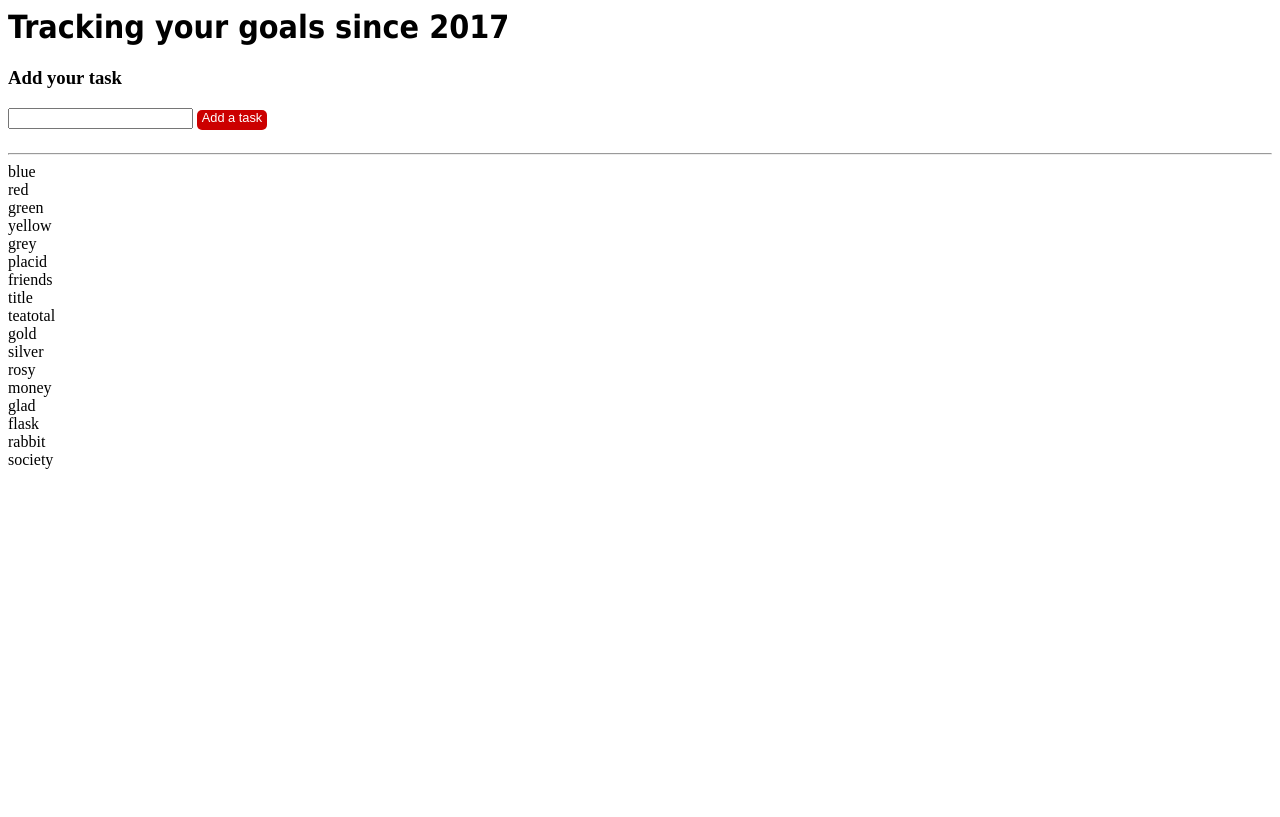
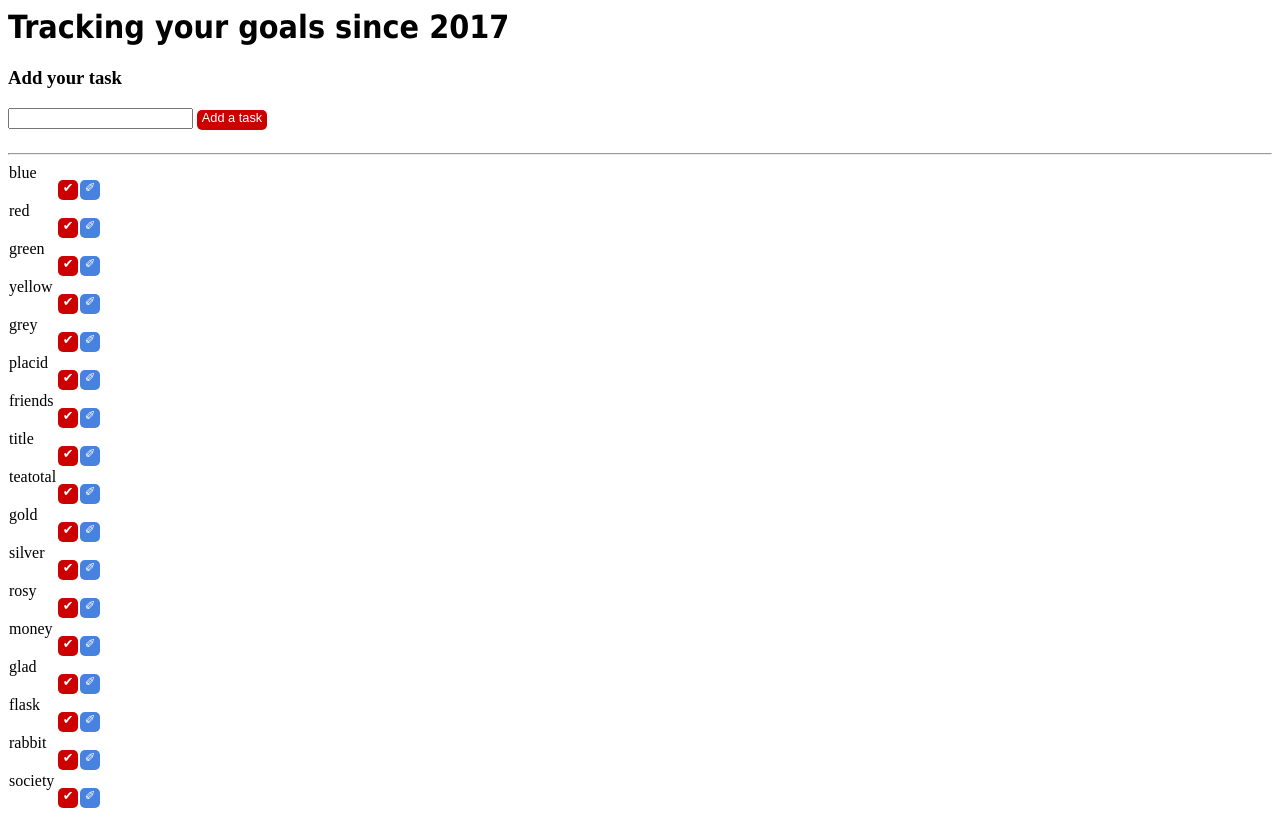
Before and after one commit to AniaMakes/todolist-jquery, a Django app: page /jquerytodolist/ in a window 1280 px wide. Before the commit the page ends 469 px from the top, so only its background shows below. Run offline with Django 3.2, Linux system fonts and the light colour scheme; data comes from the database, SQL or seed files in the repository; both versions use the stored data as it was after the commit; some libraries are stand-ins or nearby versions.

Commit message:
added buttons but there's still plenty to work on

```diff
--- a/mysite/jquerytodolist/static/jquerytodolist/script.js
+++ b/mysite/jquerytodolist/static/jquerytodolist/script.js
@@ -54,6 +54,6 @@ $(document).ready(function() {
 });
 
 $(document).ready(function(){
-    alert(first_todo_id);
+    // alert(first_todo_id);
     $(".todos").append(past_waiting_todos);
 });
--- a/mysite/jquerytodolist/static/jquerytodolist/style.css
+++ b/mysite/jquerytodolist/static/jquerytodolist/style.css
@@ -12,6 +12,35 @@
 	margin-top:2px;
 }
 
+#deleteTask{
+    display: inline-block;
+    height:20px;
+	width:20px;
+	background-color:#cc0000;
+	font-family:arial;
+    font-size: 80%;
+	color:#ffffff;
+	border-radius: 5px;
+	text-align:center;
+    vertical-align:top;
+	margin-top:2px;
+}
+
+#editTask{
+    display: inline-block;
+    height:20px;
+	width:20px;
+	background-color:#4782e0;
+	font-family:arial;
+    font-size: 80%;
+	color:#ffffff;
+	border-radius: 5px;
+	text-align:center;
+    vertical-align:top;
+	margin-top:2px;
+}
+
+
 form {
     display: inline-block;
 }
--- a/mysite/jquerytodolist/templates/jquerytodolist/index.html
+++ b/mysite/jquerytodolist/templates/jquerytodolist/index.html
@@ -9,9 +9,11 @@
     <script>
         var x;
         var past_waiting_todos = "";
-	    {% for task in waiting_todos %}
-            past_waiting_todos += '{{task.task_text}}' + "<br />";
-    	{% endfor %}
+            "<table>"
+    	    {% for task in waiting_todos %}
+                past_waiting_todos += "<tr>" + "<td>" + '{{task.task_text}}' + "</td>" + "<td>" + "<div id='deleteTask' name=delete_task_{{task.id}}>&#10004;</div>" + "</td>" + "<td>" + "<div id='editTask' name=edit_task_{{task.id}}>&#10000;</div>" + "</td>"+ "</tr>" ;
+        	{% endfor %}
+            "</table>"
     </script>
 
     <script type="text/javascript" src={% static "jquerytodolist/script.js" %}></script>
--- a/mysite/jquerytodolist/views.py
+++ b/mysite/jquerytodolist/views.py
@@ -1,5 +1,8 @@
 from django.http import HttpResponse
 from django.shortcuts import redirect, render
+from django import forms
+from django.template import loader
+from django.urls import reverse
 
 from .models import Task
 from .submit import complete_task, edit_submission, save_submission
@@ -12,15 +15,75 @@ def index(request):
     past_search_term = ""
     task_to_be_edited_text = ""
 
-    if request.POST != {}:
-        print(request.POST)
-        print(type(request.POST))
-        print (type(request.POST["task_text"]))
+    for item_name in request.POST:
+        item_value = request.POST[item_name]
+        complete_prefix = 'complete_task_'
+        delete_prefix = "delete_submission_"
+        undo_prefix = "undo_complete_"
+        edit_prefix = "edit_task_"
+        save_prefix = "save_task_"
+        cancel_prefix = "cancel_task_"
 
-        content = (request.POST["task_text"])
-        if content != "":
-            if not Task.objects.filter(task_text=content).exists():
-                save_submission(content)
+        if (item_name.startswith(complete_prefix)):
+            task_id_str = item_name[len(complete_prefix):]
+            id_to_complete = int(task_id_str)
+            print (id_to_complete)
+            Task.objects.filter(id=id_to_complete).update(completed = True)
+
+        if (item_name.startswith(delete_prefix)):
+            task_id_str = item_name[len(delete_prefix):]
+            id_to_delete = int(task_id_str)
+            print (id_to_delete)
+            Task.objects.filter(id=id_to_delete).delete()
+
+        if (item_name.startswith(undo_prefix)):
+            task_id_str = item_name[len(undo_prefix):]
+            id_to_undo = int(task_id_str)
+            print (id_to_undo)
+            Task.objects.filter(id=id_to_undo).update(completed = False)
+
+        if (item_name.startswith(save_prefix)):
+            task_id_str = item_name[len(save_prefix):]
+            id_to_save = int(task_id_str)
+            print (id_to_save)
+            content = (request.POST['text_field_edit'])
+            if content != "":
+                Task.objects.filter(id=id_to_save).update(task_text = content)
+
+        if (item_name.startswith("submit_task")):
+            content = (request.POST["task_text"])
+            if content != "":
+                if not Task.objects.filter(task_text=content).exists():
+                    save_submission(content)
+
+        if (item_name.startswith("search_tasks")):
+            content = (request.POST['text_field_search'])
+            past_search_term = content
+            if content != "":
+                print(content)
+                print(Task.objects.filter(task_text__icontains=content))
+                waiting_todos = todo_list.filter(
+                    task_text__icontains=content, completed=False)
+                tasks_done = todo_list.filter(
+                    task_text__icontains=content, completed=True)
+
+        if (item_name.startswith(edit_prefix)):
+            task_id_str = item_name[len(edit_prefix):]
+            id_to_undo = int(task_id_str)
+            task_to_edit_part1 = Task.objects.filter(id=id_to_undo)[0]
+            task_to_be_edited_text = task_to_edit_part1.task_text
+
+
+
+        if request.POST != {}:
+            print(request.POST)
+            print(type(request.POST))
+            print (type(request.POST["task_text"]))
+
+            content = (request.POST["task_text"])
+            if content != "":
+                if not Task.objects.filter(task_text=content).exists():
+                    save_submission(content)
 
 
     context = {
```
Also changed, not shown: mysite/db.sqlite3.
